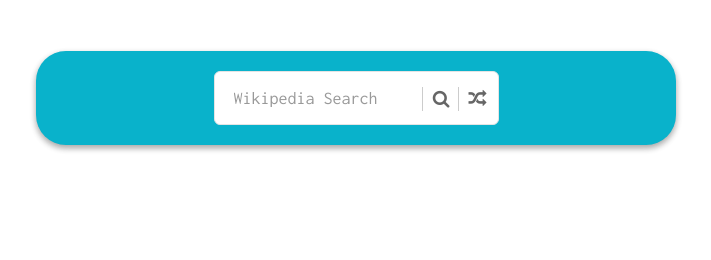
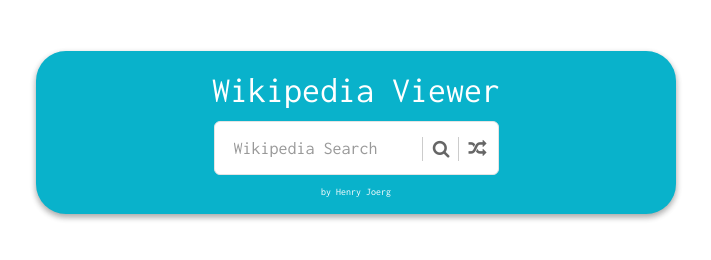
Before and after one commit to Pachj/wikipedia-viewer, a plain HTML site: page index.html in a window 1280 px wide. Shown: the whole page, without its empty margins (284-995 px from the left). Drawn offline with nearby package versions, Linux system fonts and the light colour scheme.

Commit message:
h1 and made by added

```diff
--- a/css/style.css
+++ b/css/style.css
@@ -8,6 +8,7 @@
     background-color: #09b2cb;
     border-radius: 30px;
     padding: 2em;
+    padding-bottom: 0.5em;
     margin-top: 4%;
     box-shadow: 0 3px 6px rgba(0,0,0,0.16), 0 3px 6px rgba(0,0,0,0.23);
 }
@@ -20,6 +21,15 @@
     margin-top: 4%;
     box-shadow: 0 3px 6px rgba(0,0,0,0.16), 0 3px 6px rgba(0,0,0,0.23);
     display: none;
+}
+
+h1 {
+    margin-top: 0px;
+
+}
+
+p {
+    margin-top: 10px;
 }
 
 input {
--- a/index.html
+++ b/index.html
@@ -15,28 +15,32 @@
 <div class="container-fluid">
     <div class="row">
         <div class="col-xs-10 col-xs-offset-1 col-sm-8 col-sm-offset-2 col-md-6 col-md-offset-3" id="action-box">
-            <!--<div class="row">
-                <div class="col-xs-12">
-                    <a href="https://en.wikipedia.org/wiki/Special:Random" target="_blank">Random Article</a>
-                </div>
-            </div>-->
-
+            <div class="col-xs-12 text-center">
+                <h1>Wikipedia Viewer</h1>
+            </div>
             <div class="row">
                 <div class="col-xs-12 col-md-6 col-md-offset-3">
                     <div id="custom-search-input">
                         <div class="input-group col-md-12">
-                            <input type="text" class="form-control input-lg" placeholder="Wikipedia Search" id="search-text"/>
+                            <input type="text" class="form-control input-lg" placeholder="Wikipedia Search"
+                                   id="search-text"/>
                             <span class="input-group-btn">
                                 <button class="btn btn-info btn-lg" type="button" id="submit">
                                 <i class="fa fa-search"></i>
                                 </button>
                                 <button class="btn btn-info btn-lg" type="button">
-                                    <a id="random" href="https://en.wikipedia.org/wiki/Special:Random" target="_blank"><i
+                                    <a id="random" href="https://en.wikipedia.org/wiki/Special:Random"
+                                       target="_blank"><i
                                             class="fa fa-random" aria-hidden="true"></i></a>
                                 </button>
                             </span>
                         </div>
                     </div>
+                </div>
+            </div>
+            <div class="row">
+                <div class="col-xs-12 text-center">
+                    <p>by Henry Joerg</p>
                 </div>
             </div>
         </div>
```
